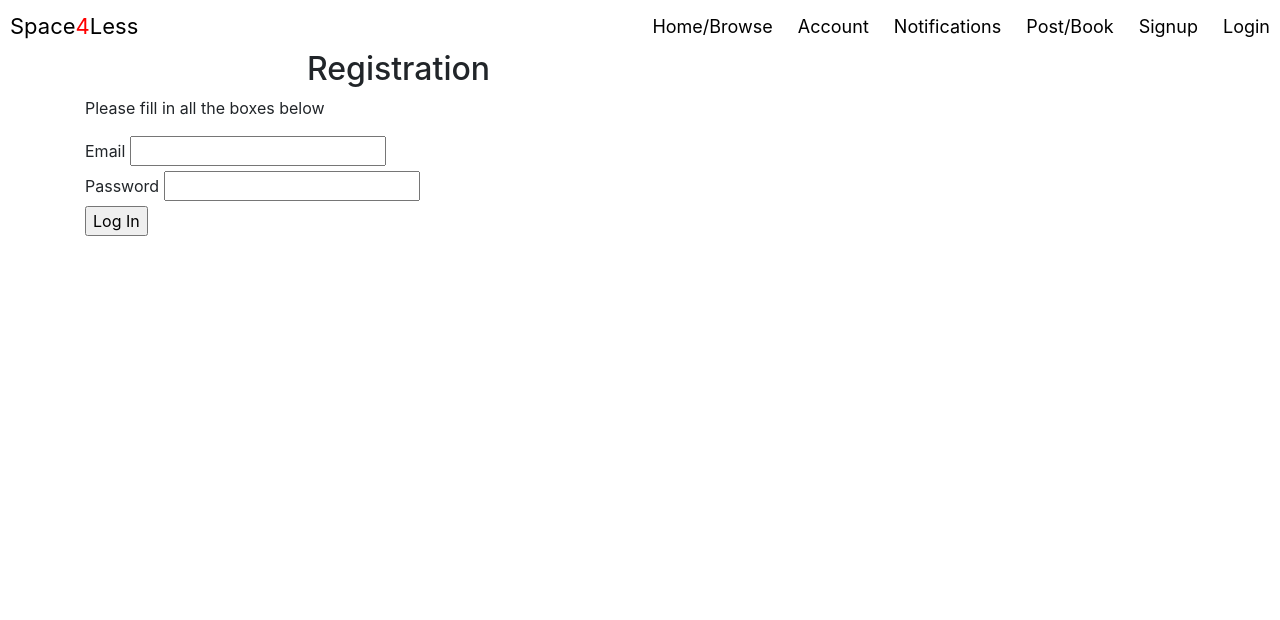
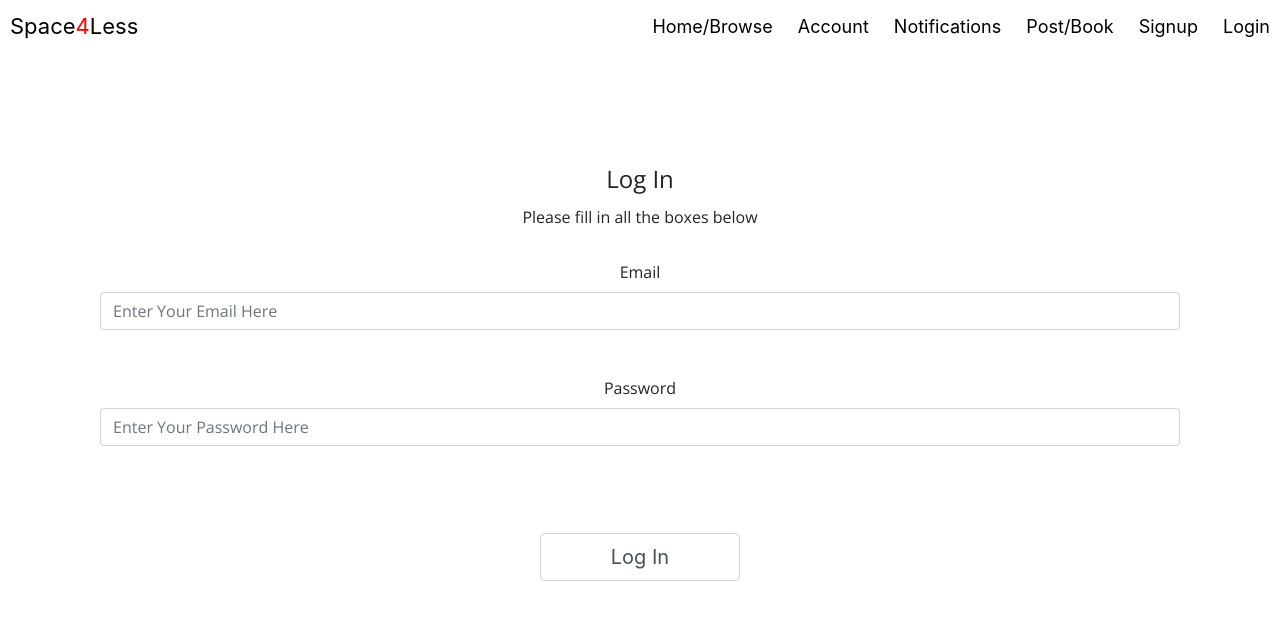
Before and after one commit to Jasmanji/Group5_Space4Less, a Flask app: page /login in a window 1280 px wide. Shown: the top 620 px of the page. Run offline with Flask 2, Linux system fonts and the light colour scheme; some libraries are stand-ins or nearby versions.

Commit message:
beginning on the styling for login/signup

```diff
--- a/app/main/forms.py
+++ b/app/main/forms.py
@@ -10,31 +10,43 @@ class RegistrationForm(FlaskForm):
     # we will create form fields to validate specific things
     # the username is going to be a string field.
     # the first input is 'Username' which is the name of the filed. This will be used as the label in our HTML.
-    # We then want to put some limits, we do this using validators: which will be a list of validations we want to check.
+    # We then want to put some limits, we do this using validators: which will be a list of validations we want
+    # to check.
     # the DataRequired validator will be used to check the user put an input.
     # the length gives a min and max amount the username can be.
+    # the render_kw are there to add the placeholders for the string field type entries but the same is not applicatble
+    # for the selectfield thus a different method (default) was used.
     username = StringField('Username',
-                           validators=[DataRequired(message='username'), Length(min=2, max=20)]
+                           validators=[DataRequired(message='This field is required'), Length(min=2, max=20)],
+                           render_kw={"placeholder": "Enter a unique username"}
                            )
     firstname = StringField('First Name',
-                            validators=[DataRequired(message='first'), Length(min=2, max=20)]
+                            validators=[DataRequired(message='This field is required'), Length(min=2, max=20)],
+                            render_kw={"placeholder": "Name"}
                             )
     surname = StringField('Surname',
-                          validators=[DataRequired(message='sur')]
+                          validators=[DataRequired(message='This field is required')],
+                          render_kw={"placeholder": "Surname"}
                           )
     # the validator Email() will check if the input email is a valid email
     email = StringField('Email',
-                        validators=[DataRequired(message='rm'), Email()]
+                        validators=[DataRequired(message='This field is required'), Email()],
+                        render_kw={"placeholder": "name@email.com"}
                         )
     password = PasswordField('Password',
-                             validators=[DataRequired(message='pass'), Length(min=4, max=20)]
+                             validators=[DataRequired(message='This field is required'), Length(min=4, max=20)],
+                             render_kw={"placeholder": "Must be at least 4 characters"}
                              )
     # the EqualTo('password') will make sure that it contains the same content as the password field
     confirm_password = PasswordField('Confirm Password',
-                                     validators=[DataRequired(message='conf'), EqualTo('password')]
+                                     validators=[DataRequired(message='This field is required'), EqualTo('password')],
+                                     render_kw={"placeholder": "Re-Enter Password"}
                                      )
 
-    role = SelectField('Role', choices=[('0', 'Property Owner'), ('1', 'Renter')])
+    role = SelectField('Role', default=('0', 'Select'), choices=[('0', 'Select'), ('1', 'Property Owner'),
+                                                                 ('2', 'Renter')]
+
+                       )
 
     # we also need a submit button to send the information
     submit = SubmitField('Sign Up')
@@ -44,10 +56,11 @@ class RegistrationForm(FlaskForm):
 class LoginForm(FlaskForm):
     # we will use the email as an input to log in, and a password
     email = StringField('Email',
-                        validators=[DataRequired(), Email()]
+                        validators=[DataRequired(), Email()],
+                        render_kw={"placeholder": "Enter Your Email Here"}
                         )
     password = PasswordField('Password',
-                             validators=[DataRequired()]
+                             validators=[DataRequired()], render_kw={"placeholder": "Enter Your Password Here"}
                              )
     # this will allow the users to stay logged in after their browser closes using a secure login
     # this will be a boolean field
--- a/app/main/routes.py
+++ b/app/main/routes.py
@@ -22,8 +22,8 @@ def home_page():
 def signup():
     form = RegistrationForm()
     if form.validate_on_submit() and request.method == 'POST':  # this will tell us if the for was valid when submitted
-        user = User(username=form.username.data, role=form.role.data, first_name=form.firstname.data, last_name=form.surname.data,
-                    email=form.email.data)
+        user = User(username=form.username.data, role=form.role.data, first_name=form.firstname.data,
+                    last_name=form.surname.data, email=form.email.data)
         user.set_password(form.password.data)
 
         db.session.add(user)
--- a/app/static/design.css
+++ b/app/static/design.css
@@ -18,18 +18,25 @@ h1{
 main{
   text-align: center;
 }
-
-body {
-
+ /* below is the styling for the forms specifially the sign up button and log in page elements*/
+#signupbutton {
+  padding-top: 5%;
+  width: 200px;
+  margin: 0 auto;
+  text-align: center;
 }
 
-header{
-
+.attempt {
+    margin: 0 auto;
+    text-align: center;
 }
 
 h2{
   padding-left: 20%;
   padding-right: 20%;
+}
+form {
+  margin-top: 10%;
 }
 
 /* Navbar CSS */
--- a/app/templates/login.html
+++ b/app/templates/login.html
@@ -1,17 +1,20 @@
-{% extends 'layout.html'%}
+{% extends 'layout.html' %}
 
 {% block content %}
-
-        <h2>Registration</h2>
-        <div id="register-text">
-            <p> Please fill in all the boxes below</p>
-        </div>
+    <div class="attempt">
+        <!-- changed the class names to match the styling of the register page (bootstrap styling)-->
 
         <form method="POST" action=" " novalidate>
-            <div class="form-field">{{ form.email.label }} {{ form.email(size=20) }}</div>
-            <div class="form-field"> {{ form.password.label }} {{ form.password }}</div>
+            <fieldset class="form-design">
+                <legend>Log In</legend>
+                <div id="register-text">
+                    <p> Please fill in all the boxes below</p>
+                </div>
+                <div class="form-group">{{ form.email.label(class="form-control-label") }} {{ form.email(class="form-control") }}</div>
+                <div class="form-group"> {{ form.password.label(class="form-control-label") }} {{ form.password(class="form-control") }}</div>
+            </fieldset>
         </form>
-        <p>{{ form.submit }}</p>
-
+        <p id="signupbutton">{{ form.submit(class="form-control form-control-lg") }}</p>
+    </div>
 
 {% endblock content %}
```
Also changed, not shown: app/templates/signup.html (+9 -4 lines), app/spaceless.db (added).
